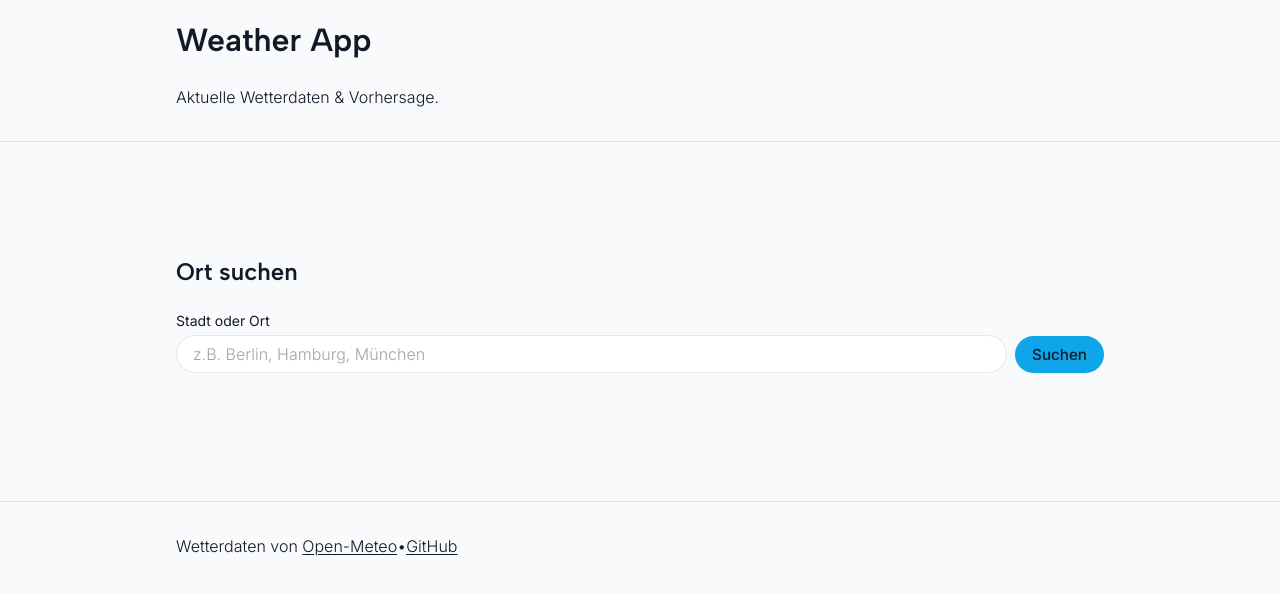
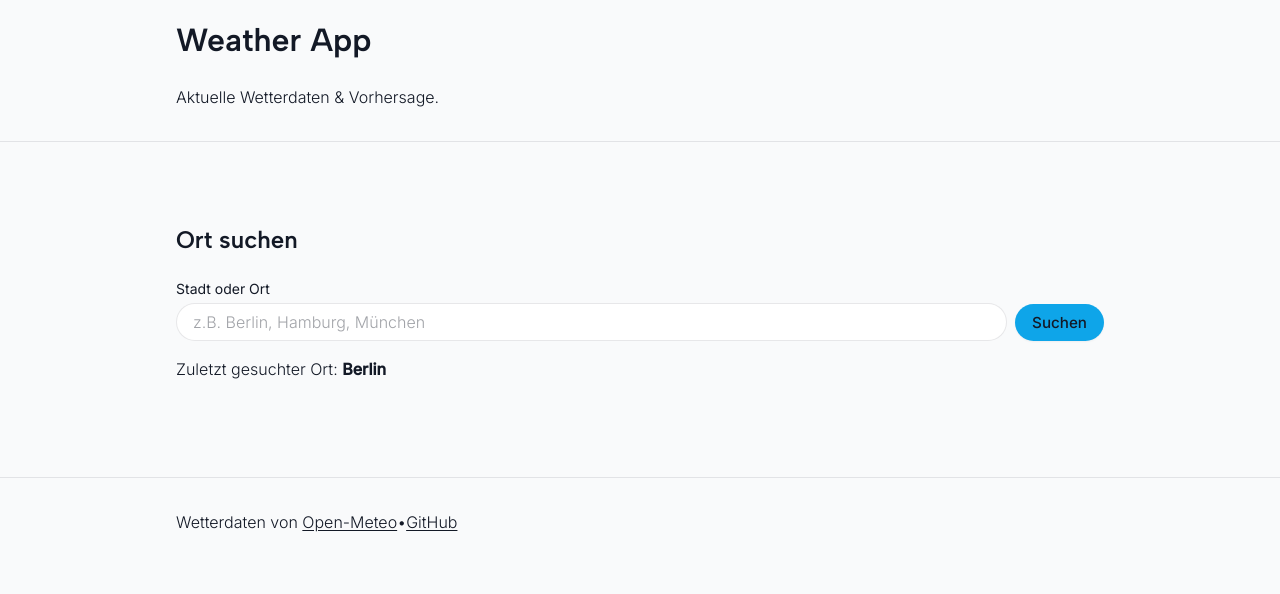
Before and after one commit to mradermaker/weather-app, a Vue app: page / in a window 1280 px wide. Shown: the top 594 px of the page. Built offline with nearby package versions, Linux system fonts and the light colour scheme; no server answers.

Commit message:
added last searched city from localStorage with fallback

```diff
--- a/src/App.vue
+++ b/src/App.vue
@@ -1,15 +1,35 @@
 <script setup lang="ts">
-import { ref } from 'vue'
+import { ref, onMounted } from 'vue'
 import SearchBar from './components/SearchBar.vue'
 import { searchCity } from '@/services/weatherApi'
 
-const lastSearch = ref<string | null>(null)
+const STORAGE_KEY = 'weather-app:last-city' // namespaced to avoid collisions with other apps
+const DEFAULT_CITY = 'Berlin'
+
+// initial city (localStorage or fallback)
+function getInitialCity(): string {
+  const storedCity = localStorage.getItem(STORAGE_KEY)
+  if (!storedCity) return DEFAULT_CITY
+
+  const trimmed = storedCity.trim()
+  return trimmed || DEFAULT_CITY
+}
+
+const lastSearch = ref<string>(getInitialCity())
 
 async function handleSearch(city: string) {
   const location = await searchCity(city)
+  if (!location) return
+
   console.log(location)
   lastSearch.value = city
+  localStorage.setItem(STORAGE_KEY, city)
 }
+
+// trigger initial search after first render
+onMounted(() => {
+  handleSearch(lastSearch.value)
+})
 </script>
 
 <template>
@@ -60,7 +80,6 @@ async function handleSearch(city: string) {
 }
 
 .main {
-  padding-block: var(--space-lg) var(--space-xl);
 }
 
 .footer {
```
